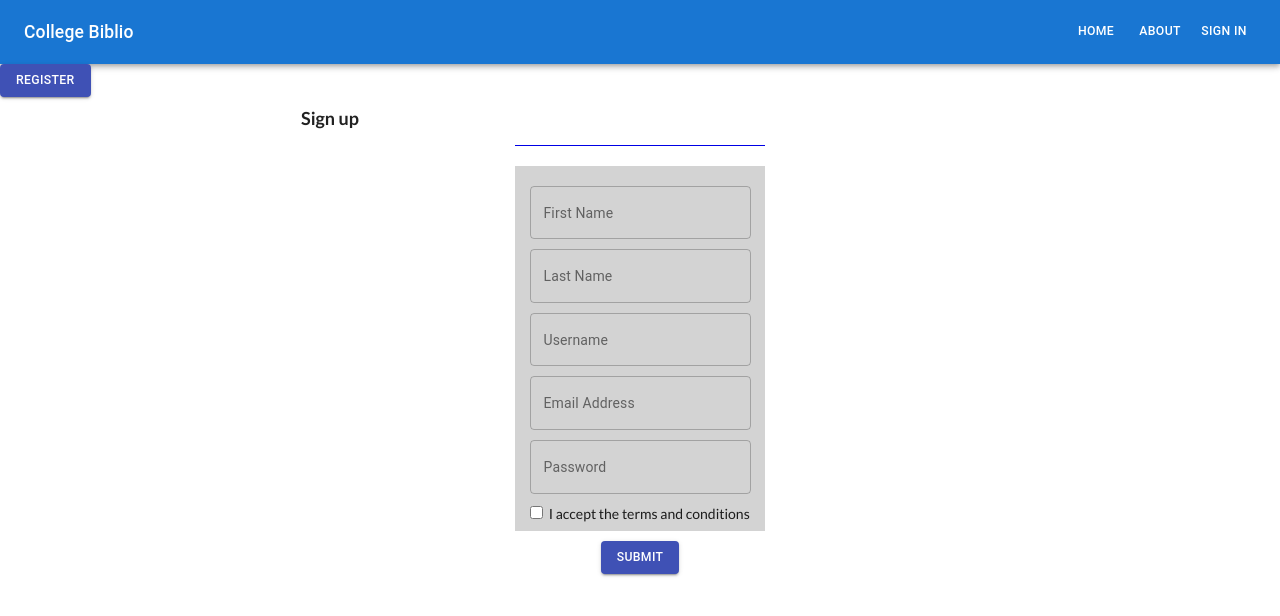
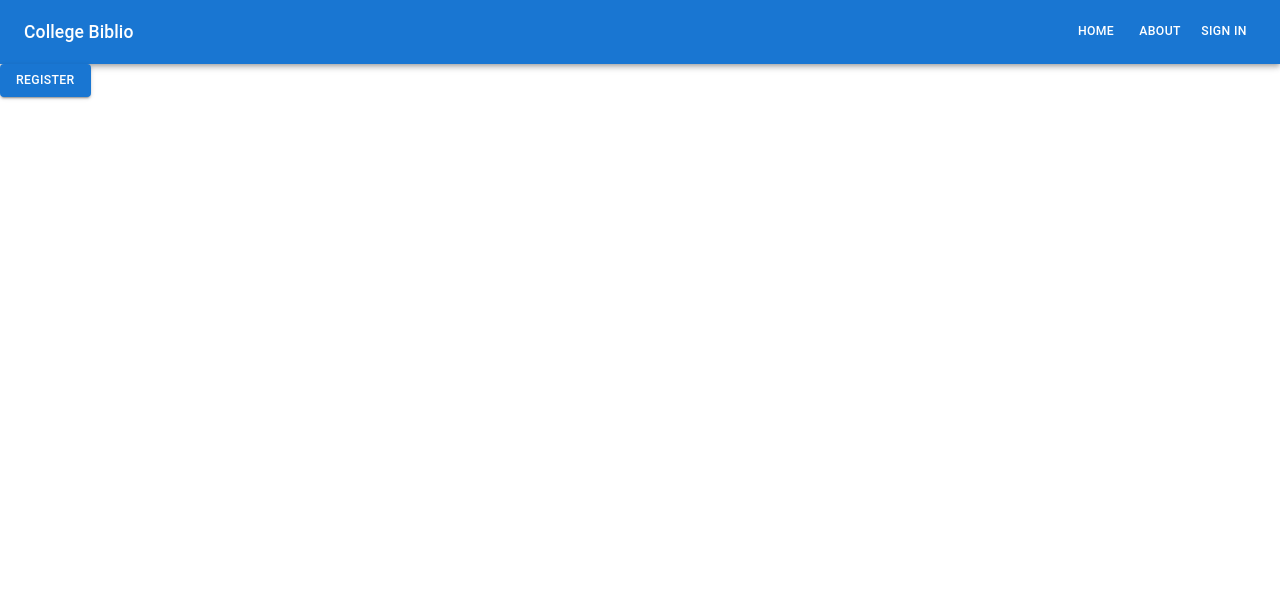
Before and after one commit to hamzahfirman/collegebiblio, a React (Create React App) app: page / in a window 1280 px wide. Shown: the top 616 px of the page. Built offline with nearby package versions, Linux system fonts and the light colour scheme.

Commit message:
chore: integrated register button with sign up component

```diff
--- a/src/components/forms/SignUp.js
+++ b/src/components/forms/SignUp.js
@@ -11,6 +11,8 @@ import {
   TextField
 } from "@material-ui/core";
 
+
+import Navbar from "../homepage/home-navbar";
 import { currUser } from "../../actions";
 import "../css/SignUp.css";
 // Notes:
@@ -95,6 +97,7 @@ class Signup extends React.Component {
   render() {
     return (
       <div>
+        <Navbar />
         <div className="formTitle">
           {" "}
           <h3 id="h3">Sign up</h3>
--- a/src/components/homepage/Home.js
+++ b/src/components/homepage/Home.js
@@ -2,14 +2,13 @@ import React from "react";
 
 import Content from "./home-content";
 import Navbar from "./home-navbar";
-import SignUp from "../forms/SignUp";
+
 
 export default function Home() {
   return (
     <div>
       <Navbar />
       <Content />
-      <SignUp />
     </div>
   );
 }
--- a/src/components/homepage/home-content.js
+++ b/src/components/homepage/home-content.js
@@ -1,12 +1,38 @@
 import React from "react";
 import Button from "@mui/material/Button";
+import { Redirect } from "react-router-dom";
 
-const Content = () => {
-  return (
-    <div>
-      <Button variant="contained">REGISTER</Button>
-    </div>
-  );
-};
+
+
+
+
+class Content extends React.Component {
+  constructor(props) {
+    super(props)
+    this.state = {
+      registered: false
+    }
+  }
+
+
+  handleOnClickRegisterButton = () => {
+    this.setState({registered: true})
+
+  }
+
+  render(){
+
+    if(this.state.registered) {
+      return(
+        <Redirect to= {{pathname: "/signup"}}/>
+        );
+
+    }
+    return (
+      <div>
+        <Button variant="contained" onClick={this.handleOnClickRegisterButton}>REGISTER</Button>
+      </div>
+    );
+    }}
 
 export default Content;
```
